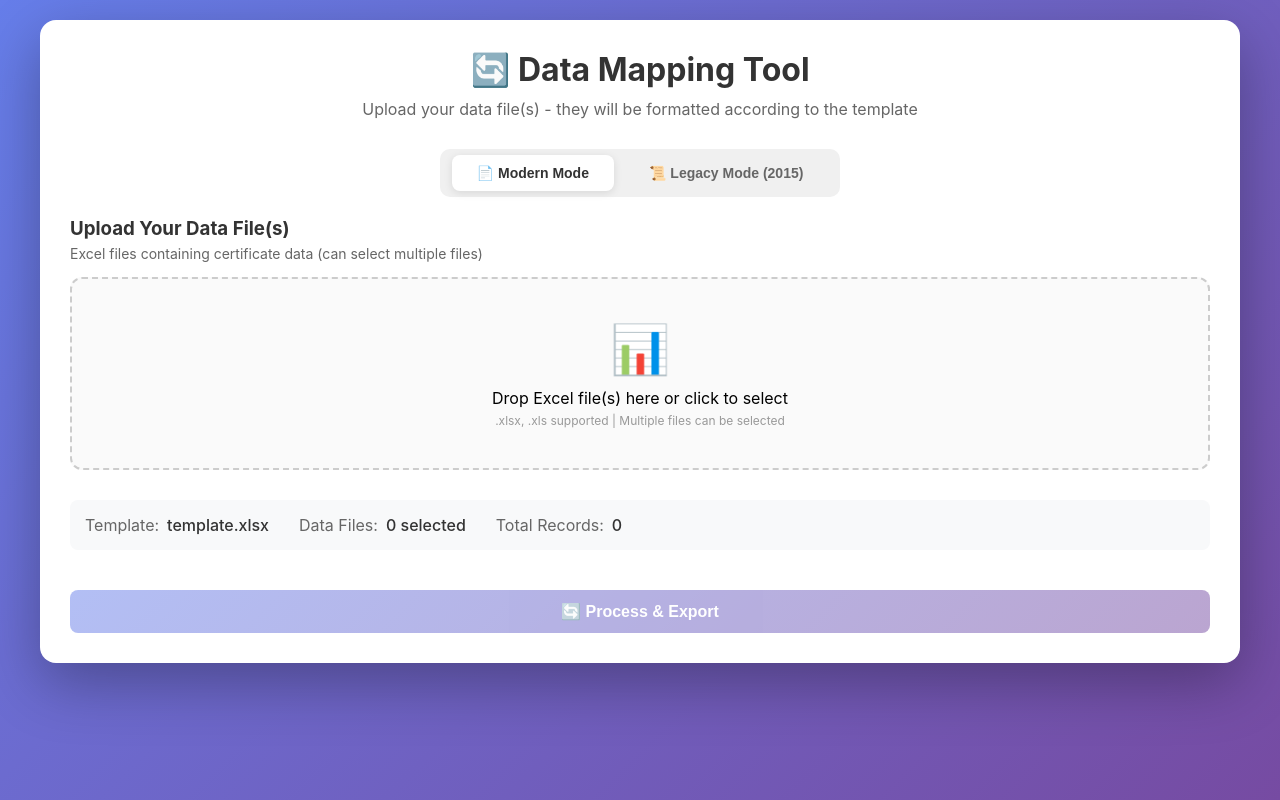
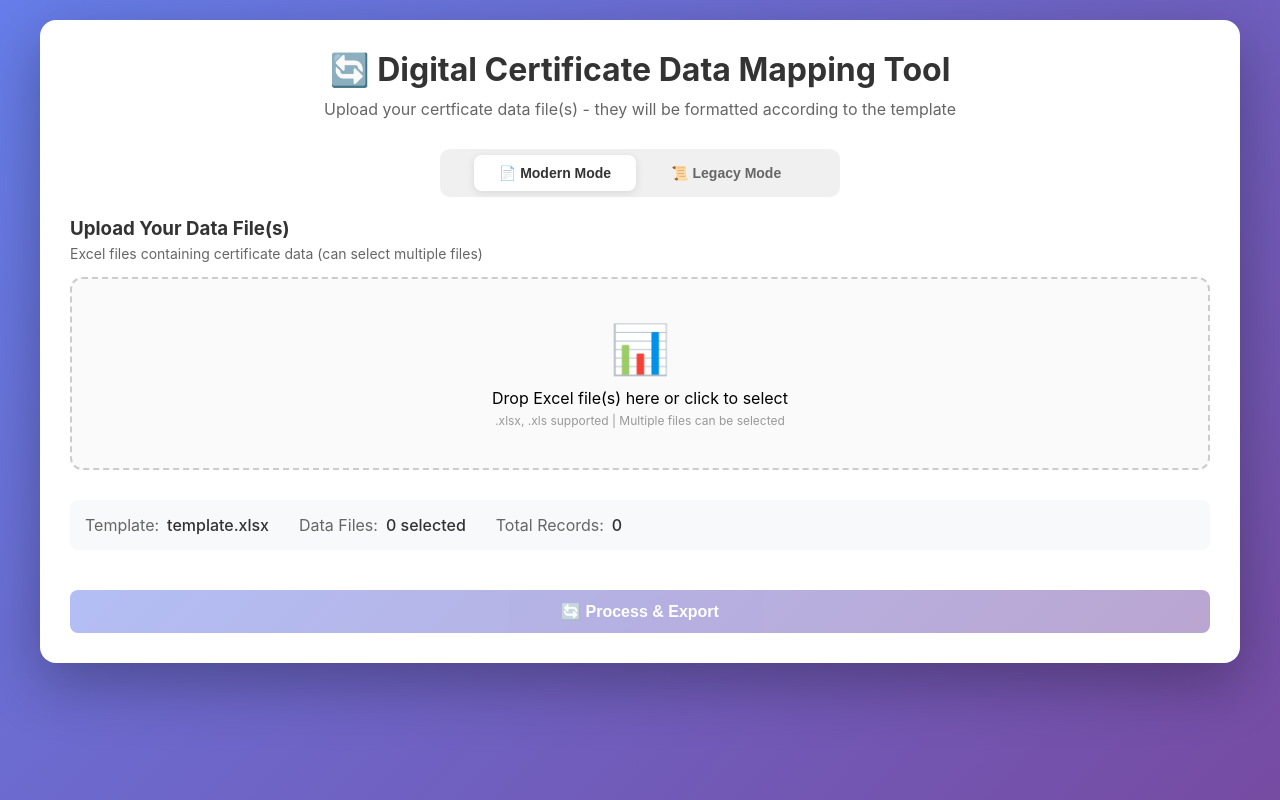
Before and after one commit to MikeHunt1234/digital-certificate-excel-mapping-tool, a website: page public/index.html in a window 1280 px wide. Drawn offline with Linux system fonts and the light colour scheme.

Commit message:
change text some content

```diff
--- a/public/index.html
+++ b/public/index.html
@@ -8,13 +8,13 @@
 </head>
 <body>
     <div class="container">
-        <h1>🔄 Data Mapping Tool</h1>
-        <p class="subtitle">Upload your data file(s) - they will be formatted according to the template</p>
+        <h1>🔄 Digital Certificate Data Mapping Tool</h1>
+        <p class="subtitle">Upload your certficate data file(s) - they will be formatted according to the template</p>
 
         <!-- Mode Toggle -->
         <div class="mode-toggle">
             <button id="modernModeBtn" class="mode-btn active">📄 Modern Mode</button>
-            <button id="legacyModeBtn" class="mode-btn">📜 Legacy Mode (2015)</button>
+            <button id="legacyModeBtn" class="mode-btn">📜 Legacy Mode</button>
         </div>
 
         <!-- Modern Mode Content -->
--- a/public/js/legacy.js
+++ b/public/js/legacy.js
@@ -28,7 +28,7 @@ document.addEventListener('DOMContentLoaded', function() {
         if (document.getElementById('legacyContentPlaceholder').innerHTML === '') {
             document.getElementById('legacyContentPlaceholder').innerHTML = `
                 <div class="step">
-                    <h3>📜 Legacy Mode (2015 Data)</h3>
+                    <h3>📜 Legacy Mode </h3>
                     <p class="step-description">Upload multiple 2015 Excel files - they will be merged into one</p>
 
                     <div class="legacy-override-form">
```
